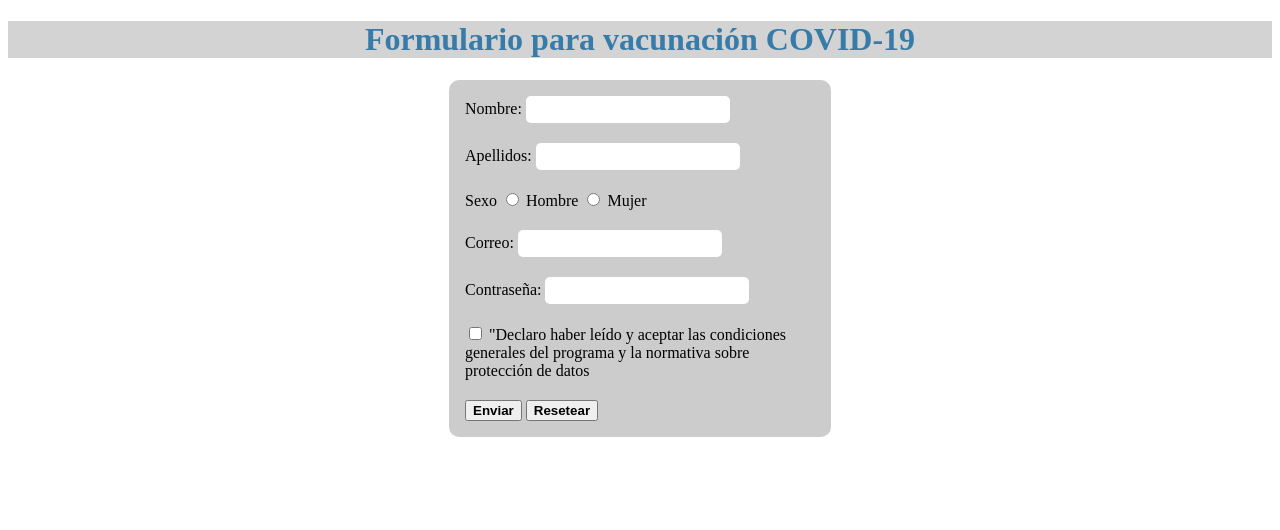
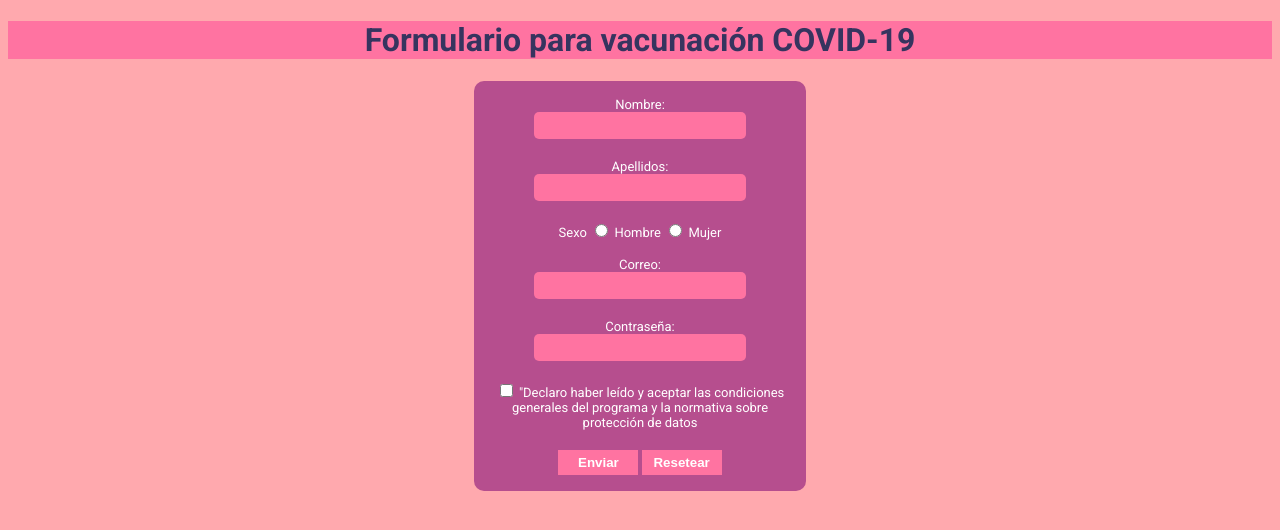
Before and after one commit to MontielUninorte23/desarrolloFrontend, a plain HTML site: page index.html in a window 1280 px wide. Drawn offline with Linux system fonts and the light colour scheme.

Commit message:
hemos cambiado los estilos de la paginas de registro

```diff
--- a/index.html
+++ b/index.html
@@ -9,19 +9,19 @@
 </head>
 <body>
     <h1 class="titulo">Formulario para vacunación COVID-19</h1>
-    <form action="GET" class="formulario">
-        <label for="" >Nombre:</label>
+    <form method="GET" action="" id="formulario">
+        <label for="">Nombre:</label><br>
         <input type="text" class="inputs"><br>
-        <label for="" >Apellidos:</label>
+        <label for="">Apellidos:</label><br>
         <input type="text" class="inputs"><br>
-        <label for="" >Sexo</label>
+        <label for="">Sexo</label>
         <input type="radio" name="" id="">
         <label for="">Hombre</label>
-        <input type="radio" name="" id="">
-        <label for="">Mujer</label><br>
-        <label for="" >Correo:</label>
-        <input type="email" name="" id="" class="inputsemail"><br>
-        <label for="" >Contraseña:</label>
+        <input type="radio" name="" id="input">
+        <label for="" >Mujer</label><br>
+        <label for="" class="correo">Correo:</label><br>
+        <input type="email" name="" id="" class="inputs"><br>
+        <label for="">Contraseña:</label><br>
         <input type="password" name="" id="" class="inputs"><br>
         <input type="checkbox" name="" id="">
         <label for="" >"Declaro haber leído y aceptar las
--- a/style.css
+++ b/style.css
@@ -1,24 +1,40 @@
-.titulo{
-    font-family: serif;
-    text-align: center;
-    color: #377ba8;
-    background-color: lightgray;
+@import url('https://fonts.googleapis.com/css2?family=Roboto:ital,wght@0,100;0,300;0,400;0,700;1,100;1,300;1,500;1,900&display=swap');
+
+body{
+    background-color: #ffa9ae;
 }
 
-.formulario{
-    width: 350px;
+.titulo{
+    font-family: 'Roboto', sans-serif;
+    text-align: center;
+    color: #36345f;
+    background-color: #ff73a1;
+}
+
+#formulario{
+    font-family: 'Roboto', sans-serif;
+    font-size: 13px;
+    width: 300px;
     padding: 16px;
     border-radius: 10px;
     margin: auto;
-    background-color: #ccc;
+    background-color: #b64e8e;
+    text-align: center;
 }
 
-.formulario .inputs{
+#formulario .inputs{
     width: 200px;
     height: 25px;
     border-radius: 5px;
     margin-bottom: 20px;
     border: none;
+    background-color: #ff73a1;
+    color: white;
+    padding-left: 10px;
+}
+
+#formulario label{
+    color: white;
 }
 
 #btn{
@@ -26,15 +42,21 @@
     font-weight: bold;
 }
 
-.inputsemail{
-    width: 200px;
-    height: 25px;
-    border-radius: 5px;
-    margin-bottom: 20px;
+#btn{
     margin-top: 20px;
     border: none;
+    width: 80px;
+    height: 25px;
+    background-color: #ff73a1;
+    cursor: pointer;
+    color:white;
 }
 
-#btn{
-    margin-top: 20px;
+#btn:hover{
+    background-color: white;
+    color: #ff73a1;
 }
+
+#input{
+    margin-bottom: 20px;
+}
```
